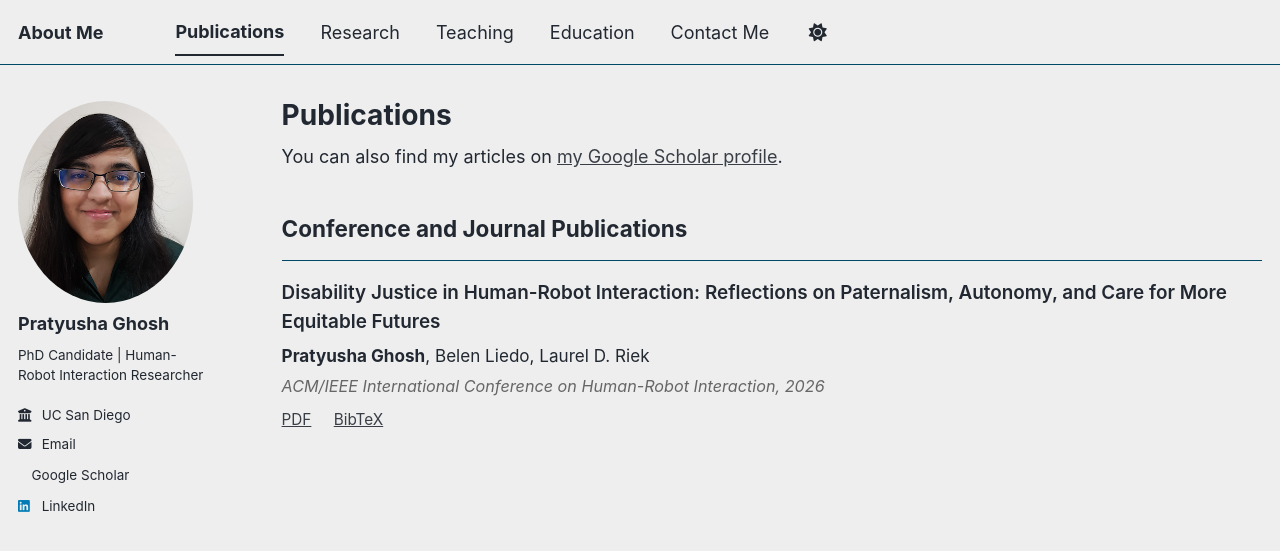
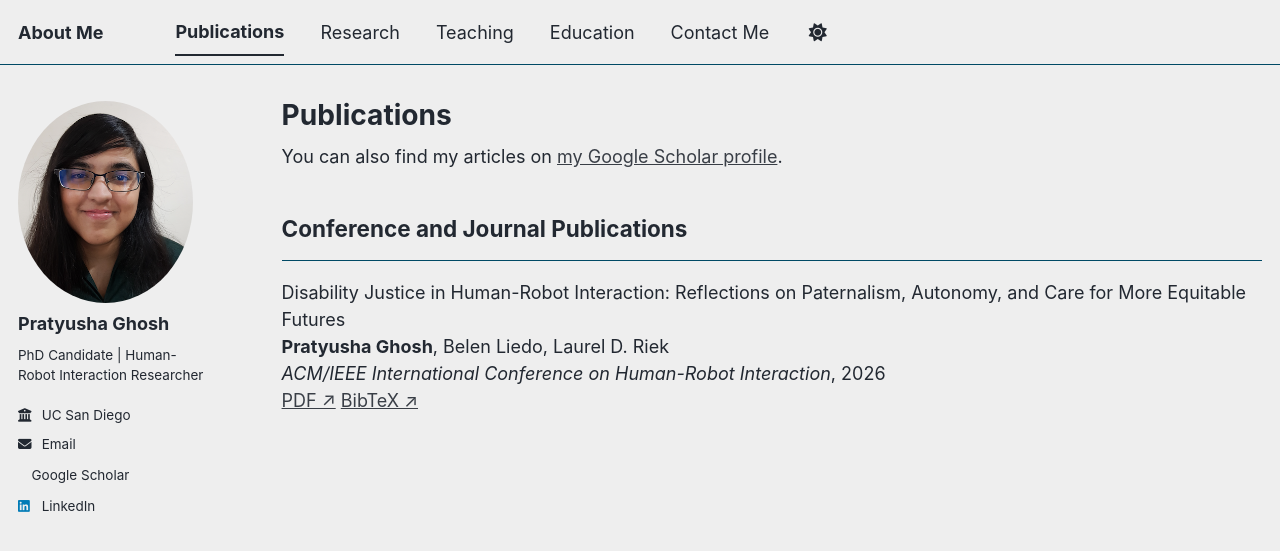
Before and after one commit to pratyusha-g/pratyusha-g.github.io, a Jekyll site: the page built from _pages/publications.html, in a window 1280 px wide. Shown: the top 551 px of the page. Built offline with Jekyll 4.4.1, drawn with Linux system fonts in a browser that asks for light colours; a style sheet for code colours, icons or effects is not loaded.

Commit message:
Update publication-single.html

```diff
--- a/_includes/publication-single.html
+++ b/_includes/publication-single.html
@@ -1,45 +1,31 @@
-<div class="publication-entry"
-     style="margin-bottom: 2rem;">
+<article class="publication-entry">
 
-  <!-- Paper title -->
-  <div style="font-size: 1.05rem;
-              font-weight: 600;
-              line-height: 1.5;
-              margin-bottom: 0.4rem;">
+  <div class="publication-title">
     {{ post.title }}
   </div>
 
-  <!-- Authors -->
   {% if post.authors %}
-  <div style="font-size: 0.95rem; margin-bottom: 0.3rem;">
-    {{ post.authors }}
-  </div>
+    <div class="publication-authors">
+      {{ post.authors }}
+    </div>
   {% endif %}
 
-  <!-- Venue and year -->
-  <div style="font-size: 0.9rem;
-              font-style: italic;
-              color: #666;
-              margin-bottom: 0.6rem;">
-    {{ post.venue }}{% if post.date %}, {{ post.date | date: "%Y" }}{% endif %}
+  <div class="publication-venue">
+    <em>{{ post.venue }}</em>{% if post.date %}, {{ post.date | date: "%Y" }}{% endif %}
   </div>
 
-  <!-- Links -->
-  <div style="font-size: 0.85rem;">
+  <div class="publication-links">
     {% if post.paperurl %}
-      <a href="{{ post.paperurl }}"
-         style="margin-right: 1rem;">PDF</a>
+      <a href="{{ post.paperurl }}">PDF ↗</a>
     {% endif %}
 
     {% if post.bibtexurl %}
-      <a href="{{ post.bibtexurl }}"
-         style="margin-right: 1rem;">BibTeX</a>
+      <a href="{{ post.bibtexurl }}">BibTeX ↗</a>
     {% endif %}
 
     {% if post.doi %}
-      <a href="https://doi.org/{{ post.doi }}"
-         style="margin-right: 1rem;">DOI</a>
+      <a href="https://doi.org/{{ post.doi }}">DOI ↗</a>
     {% endif %}
   </div>
 
-</div>
+</article>
```
